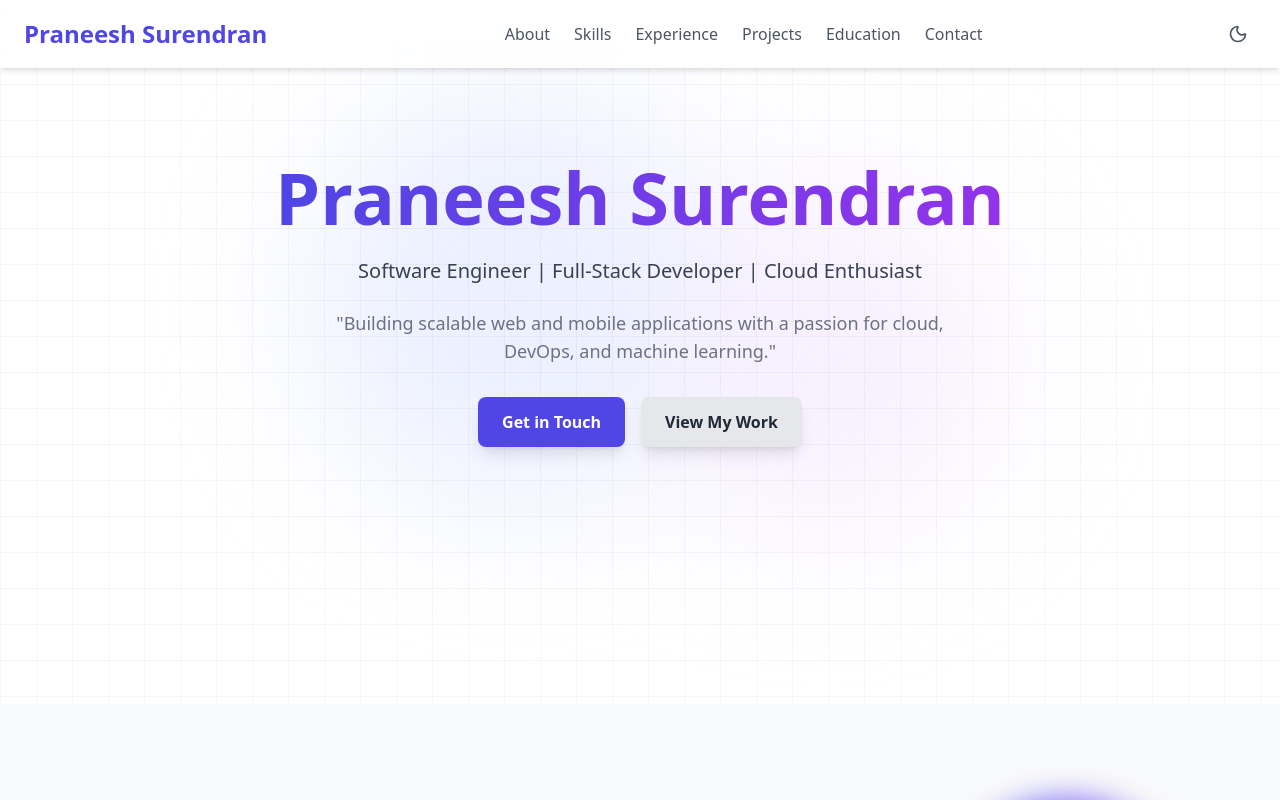
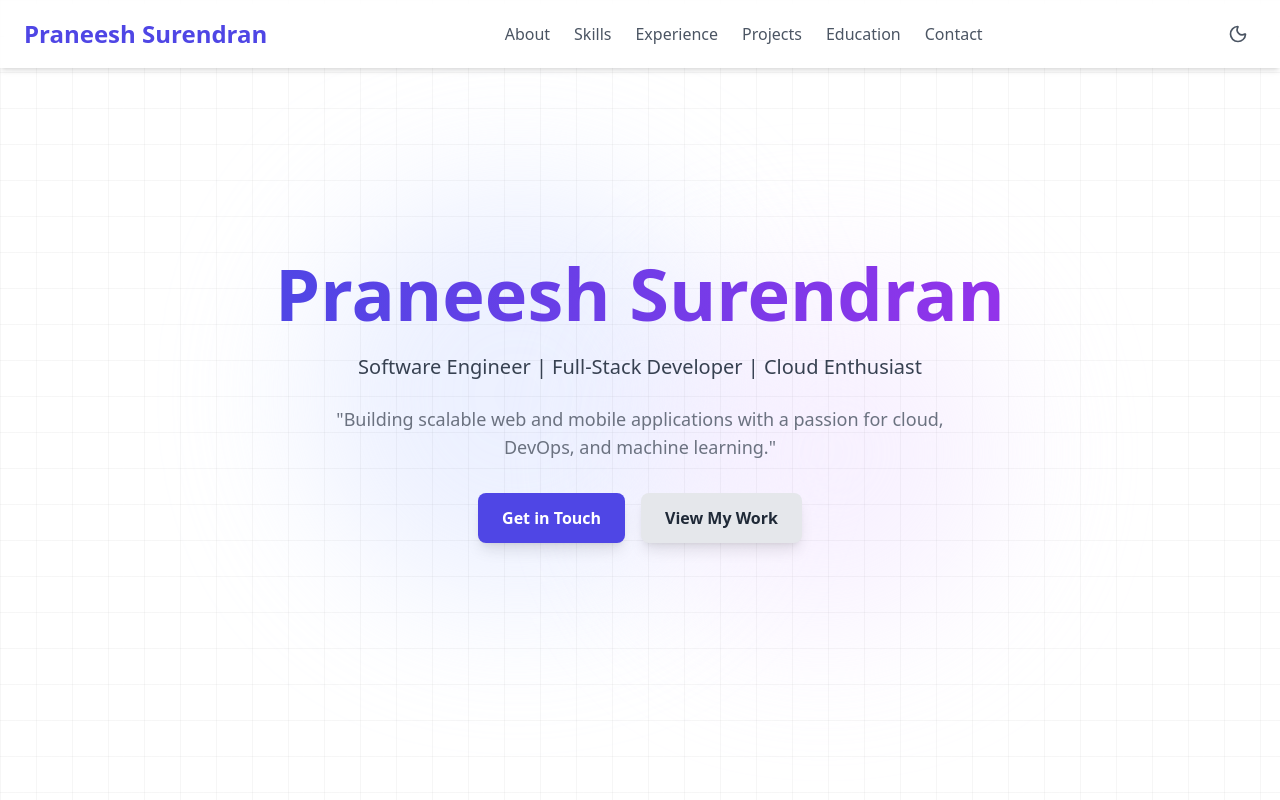
Before and after one commit to praneeshsuren/myportfolio, a React (Create React App) app: page / in a window 1280 px wide. Shown: the top 800 px of the page. Built offline with nearby package versions, Linux system fonts and the light colour scheme.

Commit message:
fix: hero section height

```diff
--- a/src/components/HeroSection.js
+++ b/src/components/HeroSection.js
@@ -3,8 +3,13 @@ import { motion } from 'framer-motion';
 
 const HeroSection = () => {
     return (
-        <section id="home" className="min-h-screen flex items-center justify-center text-center -mt-24 relative overflow-hidden bg-gray-50 dark:bg-slate-900">
+        <section
+            id="home"
+            className="min-h-screen w-full flex items-center justify-center text-center relative overflow-hidden bg-gray-50 dark:bg-slate-900"
+        >
+            {/* Animated background elements... */}
             <div className="absolute inset-0 z-0 overflow-hidden">
+                {/* Light mode background */}
                 <div className="absolute inset-0 dark:hidden bg-white">
                     <div className="absolute inset-0 h-full w-full bg-white bg-[linear-gradient(to_right,#80808012_1px,transparent_1px),linear-gradient(to_bottom,#80808012_1px,transparent_1px)] bg-[size:36px_36px]"></div>
                     <div className="absolute inset-0 mix-blend-multiply">
@@ -20,6 +25,7 @@ const HeroSection = () => {
                         />
                     </div>
                 </div>
+                {/* Dark mode background */}
                 <div className="absolute inset-0 hidden dark:block">
                      <div
                         className="absolute inset-0 bg-gradient-to-br from-indigo-900/20 via-slate-900 to-slate-900"
@@ -48,7 +54,7 @@ const HeroSection = () => {
                 </div>
             </div>
 
-            <div className="z-10 relative">
+            <div className="z-10 relative px-6">
                 <motion.h1
                     initial={{ opacity: 0, y: 20 }}
                     animate={{ opacity: 1, y: 0 }}
```
